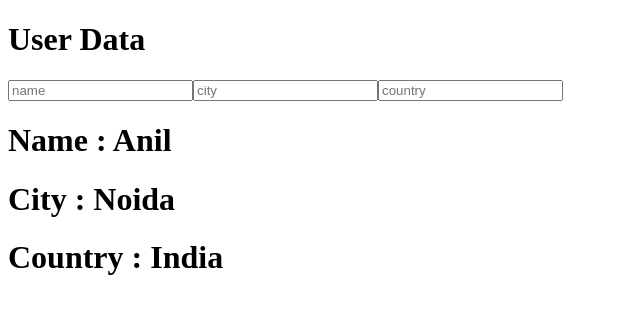
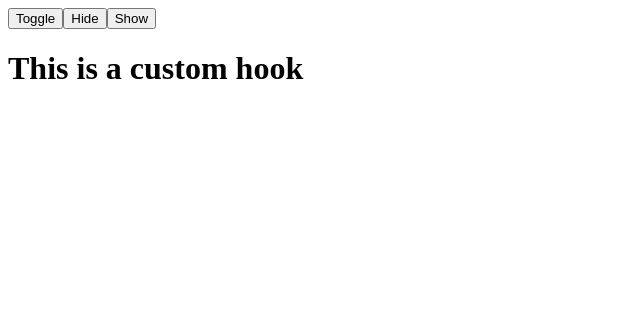
Before and after one commit to Navimish/Learning-Curve-of-React, a React (Vite) app in the folder React_01/: page / in a window 1280 px wide. Shown: the top 314 px of the page, without its empty margins (0-640 px from the left). Built offline with nearby package versions, Linux system fonts and the light colour scheme.

Commit message:
06-08-2025

```diff
--- a/React_01/src/App.jsx
+++ b/React_01/src/App.jsx
@@ -33,6 +33,9 @@ import UseTansition from "./hooks/UseTansition";
 import { DerivedState } from "./DerivedState";
 import Parentlift from "./LiftingStateUP/parent";
 import ObjectinStates from "./ObjectinStates";
+import { UpdateArray } from "./updateArray";
+import { UseActionState } from "./hooks/UseActionState";
+import UseToggleMain from "./CustomHooks/useToggleMain";
 
 function App() {
   const user1 = {
@@ -136,7 +139,13 @@ function App() {
 
       {/* <Parentlift></Parentlift> */}
 
-      <ObjectinStates></ObjectinStates>
+      {/* <ObjectinStates></ObjectinStates> */}
+
+      {/* <UpdateArray></UpdateArray> */}
+
+      {/* <UseActionState></UseActionState> */}
+
+      <UseToggleMain></UseToggleMain>
     </>
   );
 }
--- /dev/null
+++ b/React_01/src/CustomHooks/useToggle.jsx
@@ -0,0 +1,17 @@
+import { useState } from "react";
+
+export function useToggle(defaultval){
+
+    const[val,setval] = useState(defaultval);
+
+    function tooglehandle(newval){
+
+        if(typeof newval == "boolean"){
+            setval(newval);
+        }else{
+            setval(current => !current);
+        }
+    }
+
+    return [val, tooglehandle];
+}
--- /dev/null
+++ b/React_01/src/CustomHooks/useToggleMain.jsx
@@ -0,0 +1,26 @@
+import React from 'react'
+import { useToggle } from './useToggle'
+
+function UseToggleMain() {
+
+    const [val,togglehandle] = useToggle(true);
+
+  return (
+    <div>
+
+        <button onClick={togglehandle}>Toggle</button>
+        <button onClick={()=>togglehandle(false)}>Hide</button>
+        <button onClick={()=>togglehandle(true)}>Show</button>
+
+        {
+            val?<h1>This is a custom hook</h1>:null
+        }
+
+
+
+
+    </div>
+  )
+}
+
+export default UseToggleMain
--- /dev/null
+++ b/React_01/src/hooks/UseActionState.jsx
@@ -0,0 +1,52 @@
+import { useActionState } from "react"
+
+export function UseActionState(){
+
+   async function handleAction(prevdata, formdata){
+
+        const name = formdata.get('name');
+        const pass = formdata.get("pass");
+
+
+        await new Promise((res)=>setTimeout(res,2000))
+        console.log(name," ,",pass);
+
+        if(name && pass){
+            return {message : "Data submitted" ,name,pass }
+        }else{
+            return {error : "Please Enter correct Data"}
+        }
+
+
+    }
+
+
+    const[data,action,pending] = useActionState(handleAction,null) // in place of null use {} so that data?.name can only be written as data.name
+
+    // console.log(data);
+
+    return(
+        <>
+            <form action={action}>
+                <input type="text" name="name" id="" defaultValue={data?.name}/>
+                <hr />
+                <input type="text" name="pass" id="" defaultValue={data?.pass} />
+                <hr />
+                <button disabled={pending}>submit</button>
+            </form>
+            <br />
+
+            {
+                data?.error && <span style={{color: "red"}}>{data?.error}</span>
+            }
+
+            {
+                data?.message && <span style={{color: "green"}}>{data?.message}</span>
+            }
+
+
+            <h1>Name : {data?.name}</h1>
+            <h1>Password : {data?.pass}</h1>
+        </>
+    )
+}
--- /dev/null
+++ b/React_01/src/updateArray.jsx
@@ -0,0 +1,81 @@
+import { useState } from "react"
+
+export function UpdateArray(){
+
+    const[name, setname] = useState([
+        "Anil","harsh", "vijay"
+    ])
+
+    const [data,setdata] = useState([
+        {
+            name : "Anil",
+            age : 34
+        },
+        {
+            name : "navi",
+            age : 22
+        },
+        {
+            name : "saam",
+            age : 44
+        }
+    ])
+
+    function handleinput(user){
+
+        // name[name.length -1] = user;
+        // console.log(name);
+
+        const updatedname = [...name];
+
+        updatedname[updatedname.length-1] = user;
+
+
+        setname(updatedname)
+
+    }
+
+    function handledata(userdata){
+
+        const clone = [...data];
+
+        // clone[clone.length-1].age = userdata;
+
+        const updateditem = {...clone[clone.length-1],age : userdata};
+
+        clone[clone.length-1] = updateditem;
+
+
+
+        setdata(clone);
+
+    }
+
+
+
+    return(
+        <>
+            <h1>Updating array in states</h1>
+
+            <input type="text" onChange={(e)=>handleinput(e.target.value)} />
+
+            {
+                name.map((item,idx)=>{
+                   return <h3 key={idx}>{item}</h3>
+                })
+            }
+
+            <hr />
+
+            <input type="text" onChange={(e) =>handledata(e.target.value)} />
+
+            {
+                data.map((item,idx)=>{
+                    return <h3 key={idx}>{item.name},{item.age}</h3>
+                })
+            }
+
+
+        </>
+    )
+}
```
